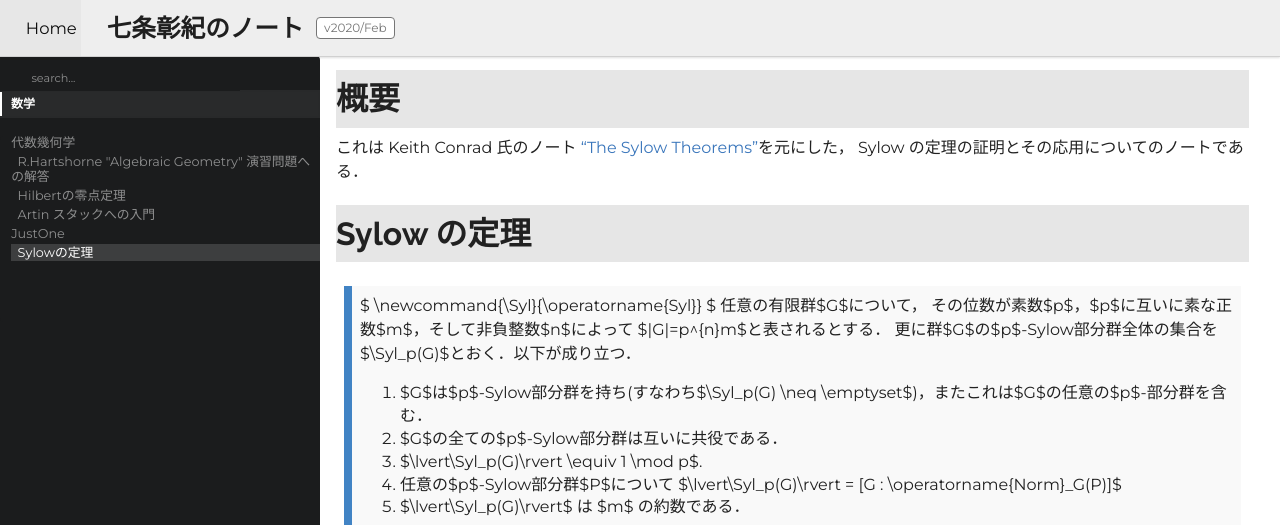
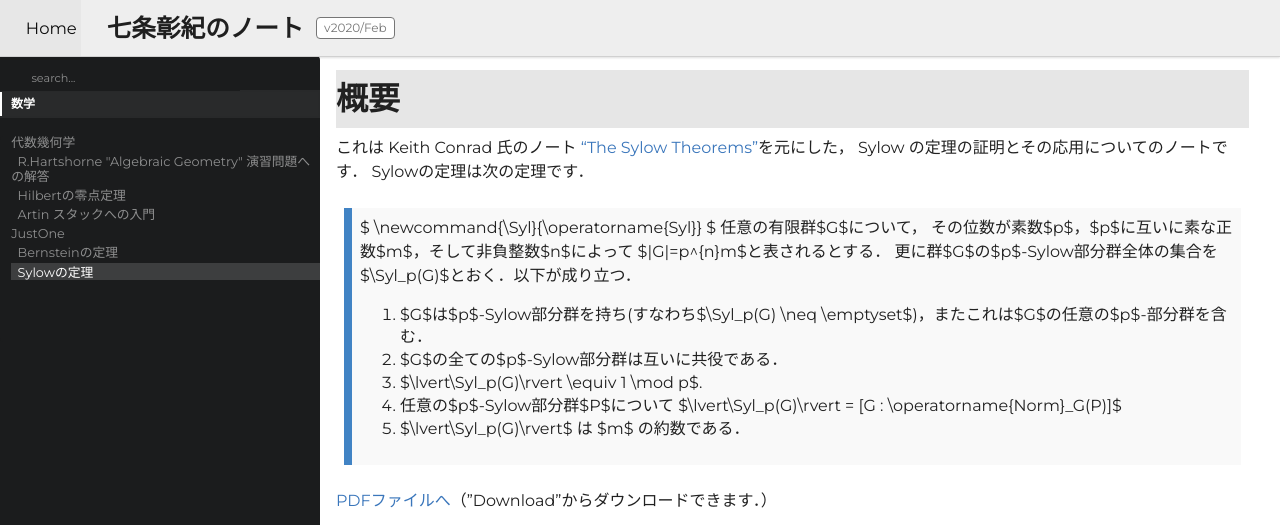
Before and after one commit to shitijyou-a/shitijyou-a.github.io, a Jekyll site: the page built from _math/just-one/sylow-theorem.md, in a window 1280 px wide and 900 px high, cut to the strip 0-525 px from the top of the window. Built offline with Jekyll 4.4.1, drawn with Linux system fonts in a browser that asks for light colours.

Commit message:
Sylowの定理のノート，Bersteinの定理のノートを加筆修正

```diff
--- a/_math/just-one/sylow-theorem.md
+++ b/_math/just-one/sylow-theorem.md
@@ -1,13 +1,16 @@
 ---
 layout: page
 title: Sylowの定理
+description: 有限群の位数と部分群に関する Sylow の定理の証明．
+blob_url: https://github.com/shitijyou-a/MathNotes/blob/master/SylowTheorem/sylow.pdf
+raw_url: https://github.com/shitijyou-a/MathNotes/raw/master/SylowTheorem/sylow.pdf
 ---
 
 # 概要
 これは Keith Conrad 氏のノート ["The Sylow Theorems"](http://www.math.uconn.edu/~kconrad/blurbs/grouptheory/sylowpf.pdf)を元にした，
-Sylow の定理の証明とその応用についてのノートである．
+Sylow の定理の証明とその応用についてのノートです．
+Sylowの定理は次の定理です．
 
-# Sylow の定理
 > $ \newcommand{\Syl}{\operatorname{Syl}} $
 > 任意の有限群$G$について，
 > その位数が素数$p$，$p$に互いに素な正数$m$，そして非負整数$n$によって
```
Also changed, not shown: other parts of _math/just-one/sylow-theorem.md (+2 -2 lines), _math/just-one.md (+4 -0 lines), _math/just-one/bernstein-theorem.md (+29 -0 lines).
